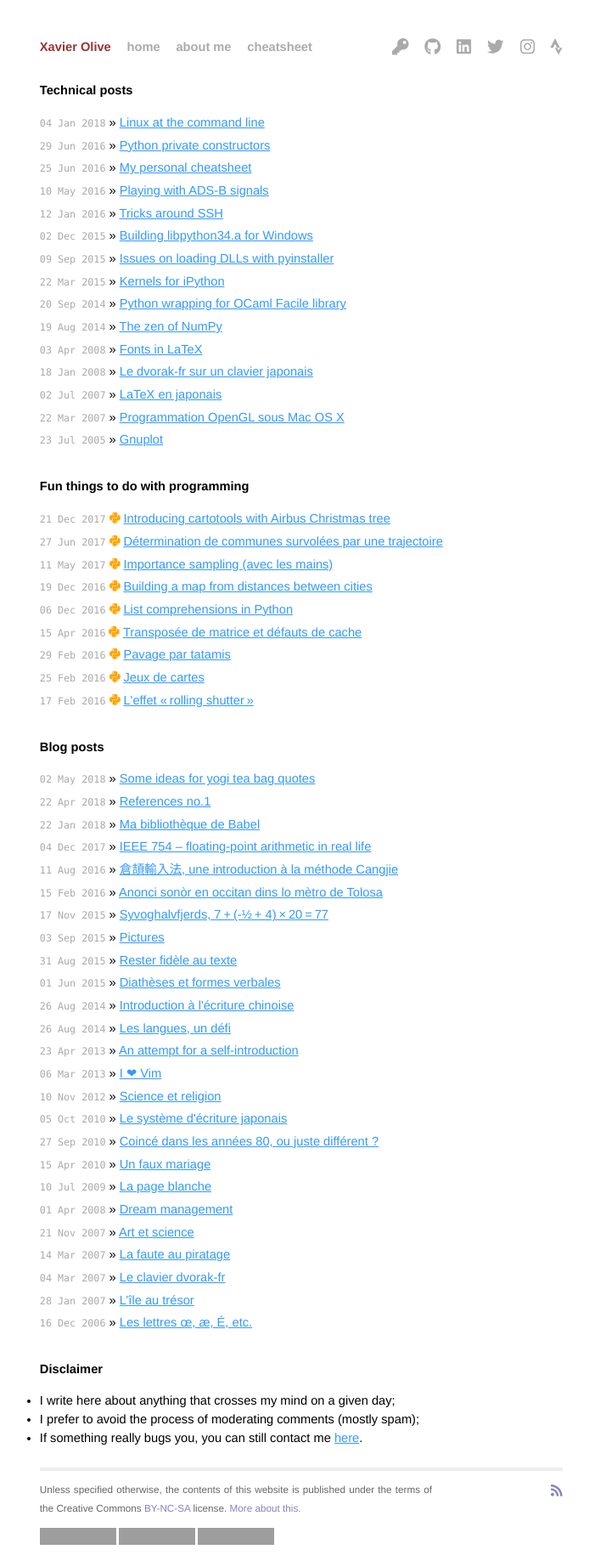
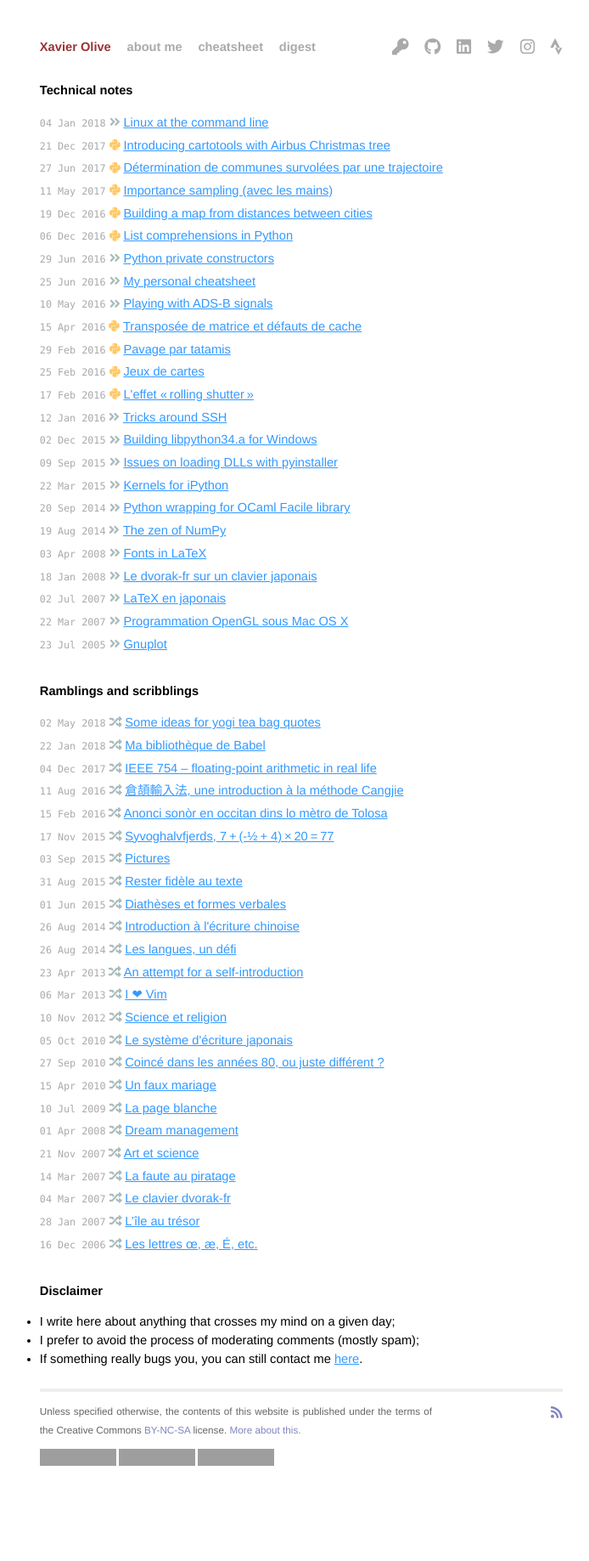
Before and after one commit to xoolive/xoolive.github.io, a Jekyll site: the page built from _pages/index.html, in a window 1280 px wide. Shown: the whole page at 85% size, without its empty margins (285-979 px from the left). Built offline with Jekyll 4.4.1, drawn with Linux system fonts in a browser that asks for light colours; nearby versions of some CDN libraries; after the commit the page ends 1744 px from its top, so only the background shows below that; grey boxes are pictures that could not be loaded.

Commit message:
digest in new layout

```diff
--- a/_layouts/default.html
+++ b/_layouts/default.html
@@ -32,9 +32,9 @@
 <div class="site">
   <div class="title">
     <a href="/">Xavier Olive</a>
-    <a class="extra" href="/">home</a>
     <a class="extra" href="/about-me/">about me</a>
     <a class="extra" href="/cheatsheet/">cheatsheet</a>
+    <a class="extra" href="/digest/">digest</a>
     <div class="social">
     <a class="extra" href="https://keybase.io/xoolive">
         <i class="fas fa-key fa-lg"></i>
--- a/_pages/index.html
+++ b/_pages/index.html
@@ -6,32 +6,29 @@ permalink: /
 
 <div id="home">
 
-  <h1>Technical posts</h1>
+  <h1>Technical notes</h1>
   <ul class="posts">
   {% for post in site.posts %}
-      {% if post.tags[0] == "technical" %}
-      <li><span>{{ post.date | date_to_string }}</span> &raquo;
+      {% if post.tags[0] == "technical" or post.tags[0] == "notebook" %}
+      <li><span>{{ post.date | date_to_string }}</span>
+      {% if post.tags[0] == "notebook" %}
+        <i class="fab fa-python" style="color: #ffc864"></i>
+      {% else %}
+        <i class="fas fa-angle-double-right" style="color: #aabcbc"></i>
+      {% endif %}
       <a href="{{ post.url }}">{{ post.title }}</a></li>
       {% endif %}
   {% endfor %}
   </ul>
 
-  <h1>Fun things to do with programming</h1>
+  <h1>Ramblings and scribblings</h1>
   <ul class="posts">
   {% for post in site.posts %}
-      {% if post.tags[0] == "notebook" %}
+      {% if post.tags[0] != "technical" and post.tags[0] != "notebook" and
+      post.tags[0] != "digest" %}
       <li><span>{{ post.date | date_to_string }}</span>
-        <i class="fab fa-python" style="color: #ffa500"></i>
-        <a href="{{ post.url }}">{{ post.title }}</a></li>
-      {% endif %}
-  {% endfor %}
-  </ul>
-
-  <h1>Blog posts</h1>
-  <ul class="posts">
-  {% for post in site.posts %}
-      {% if post.tags[0] != "technical" and post.tags[0] != "notebook" %}
-      <li><span>{{ post.date | date_to_string }}</span> &raquo; <a href="{{ post.url }}">{{ post.title }}</a></li>
+        <i class="fas fa-random" style="color: #aabcbc"></i>
+          <a href="{{ post.url }}">{{ post.title }}</a></li>
       {% endif %}
   {% endfor %}
   </ul>
--- a/_posts/2018-04-22-references.md
+++ b/_posts/2018-04-22-digest.md
@@ -1,8 +1,8 @@
 ---
 date: 2018-04-22
 layout: post
-tags: references
-title: References no.1
+tags: digest
+title: The monthly digest #01
 ---
 
 
```
Also changed, not shown: _pages/about-me.md (+1 -2 lines), _pages/digest.md (added, +19 -0 lines).
